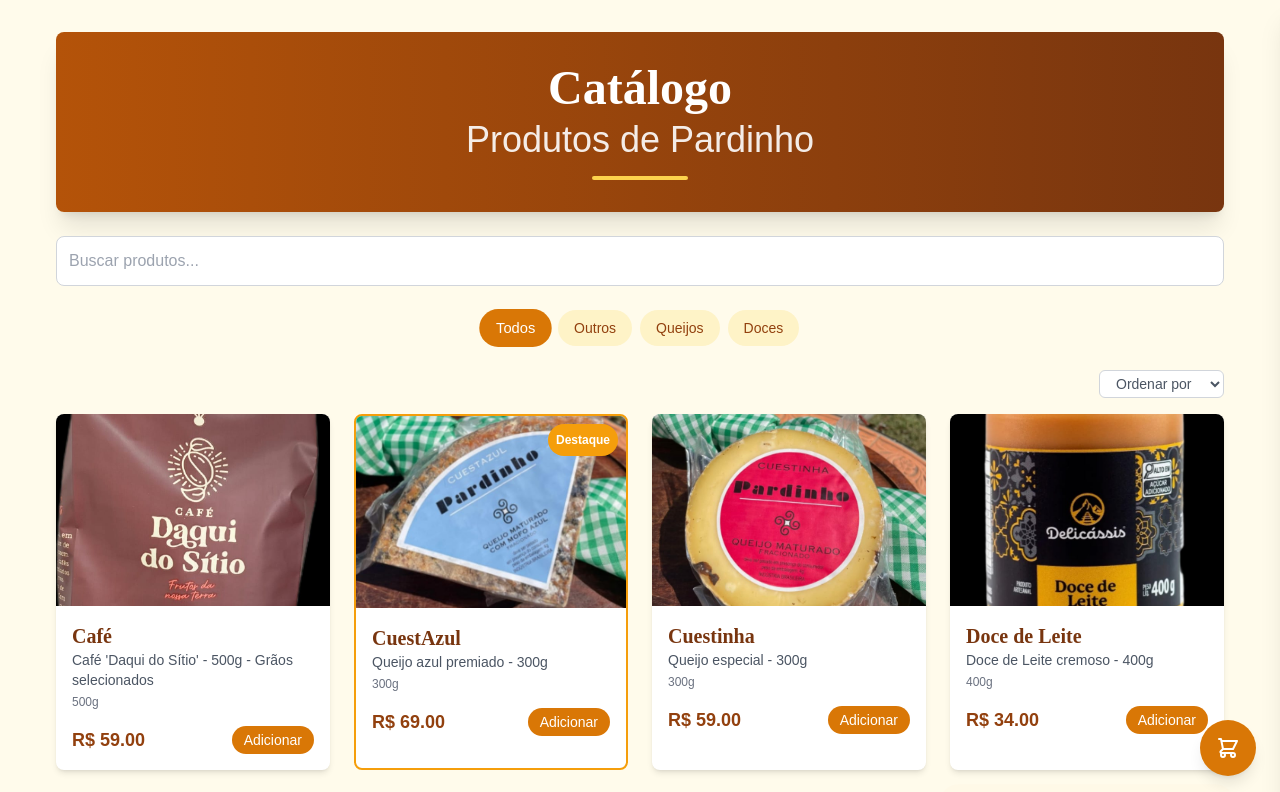
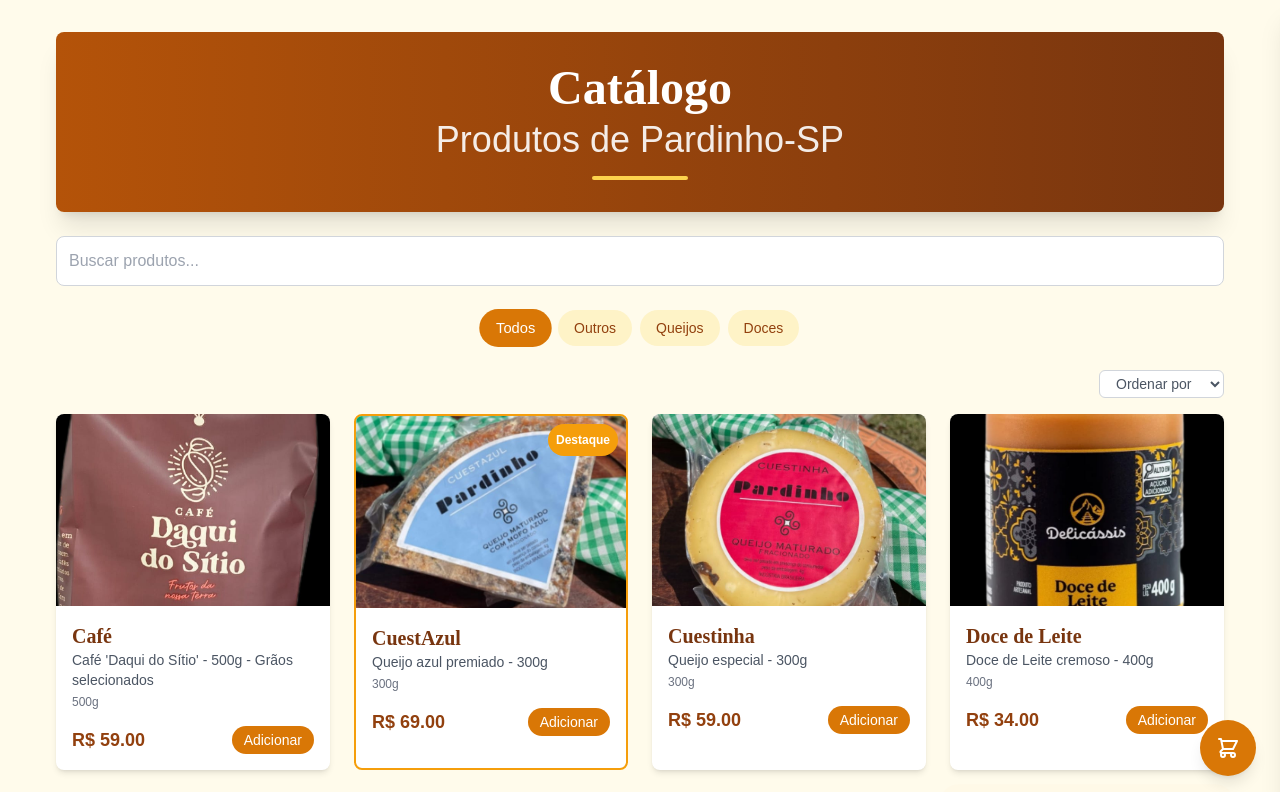
Before and after one commit to vumex/cardapiomonara, a React app: page / in a window 1280 px wide. Shown: the top 792 px of the page. Built offline with nearby package versions, Linux system fonts and the light colour scheme; the HTML template or start-up script is replaced by a standard one.

Commit message:
Update App.tsx

```diff
--- a/src/App.tsx
+++ b/src/App.tsx
@@ -107,7 +107,7 @@
       <div className="container mx-auto px-4 py-8">
         <CardapioCabecalho
           titulo="Catálogo"
-          subtitulo="Produtos de Pardinho"
+          subtitulo="Produtos de Pardinho-SP"
         />
 
         <div className="relative">
```
